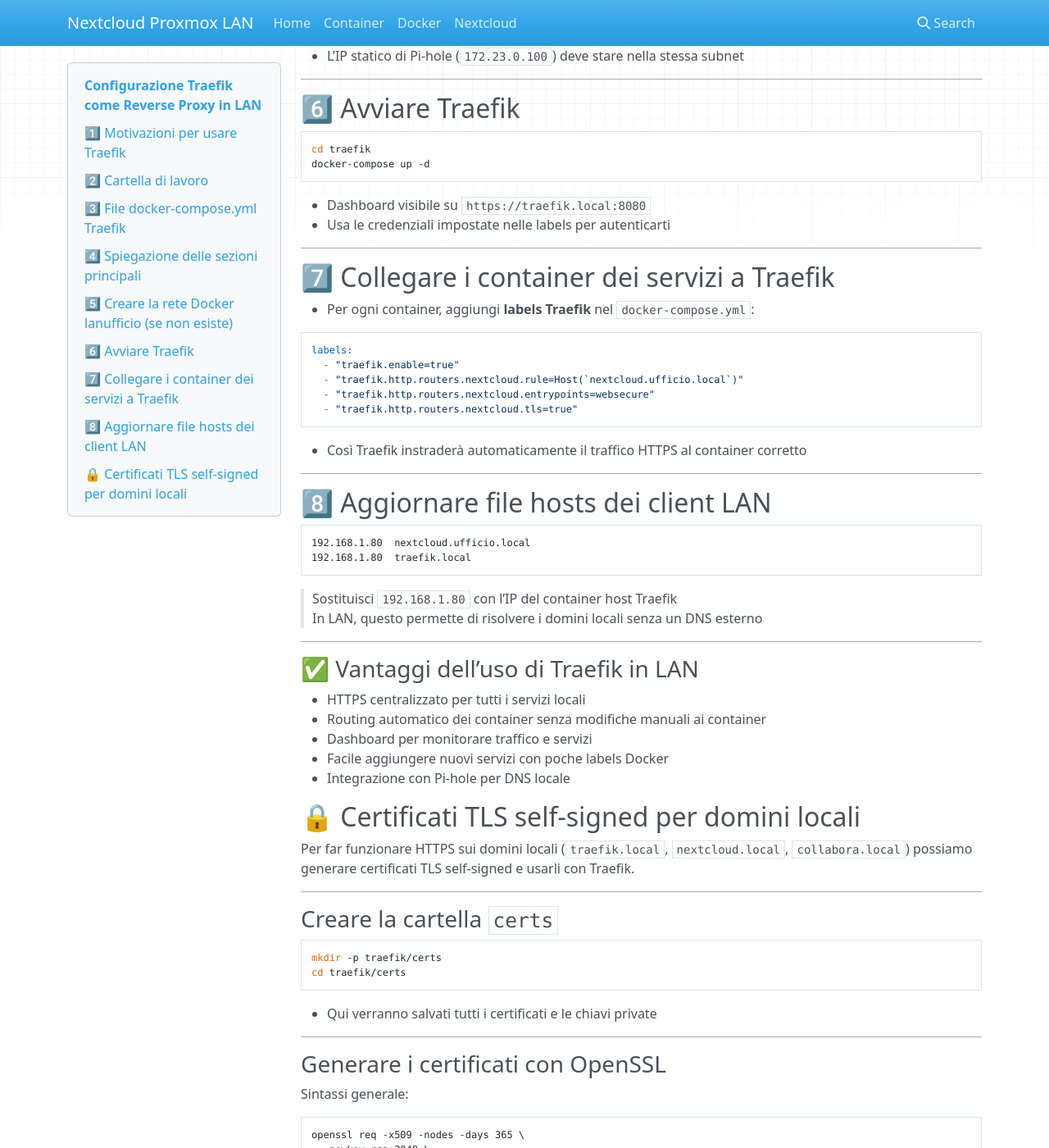
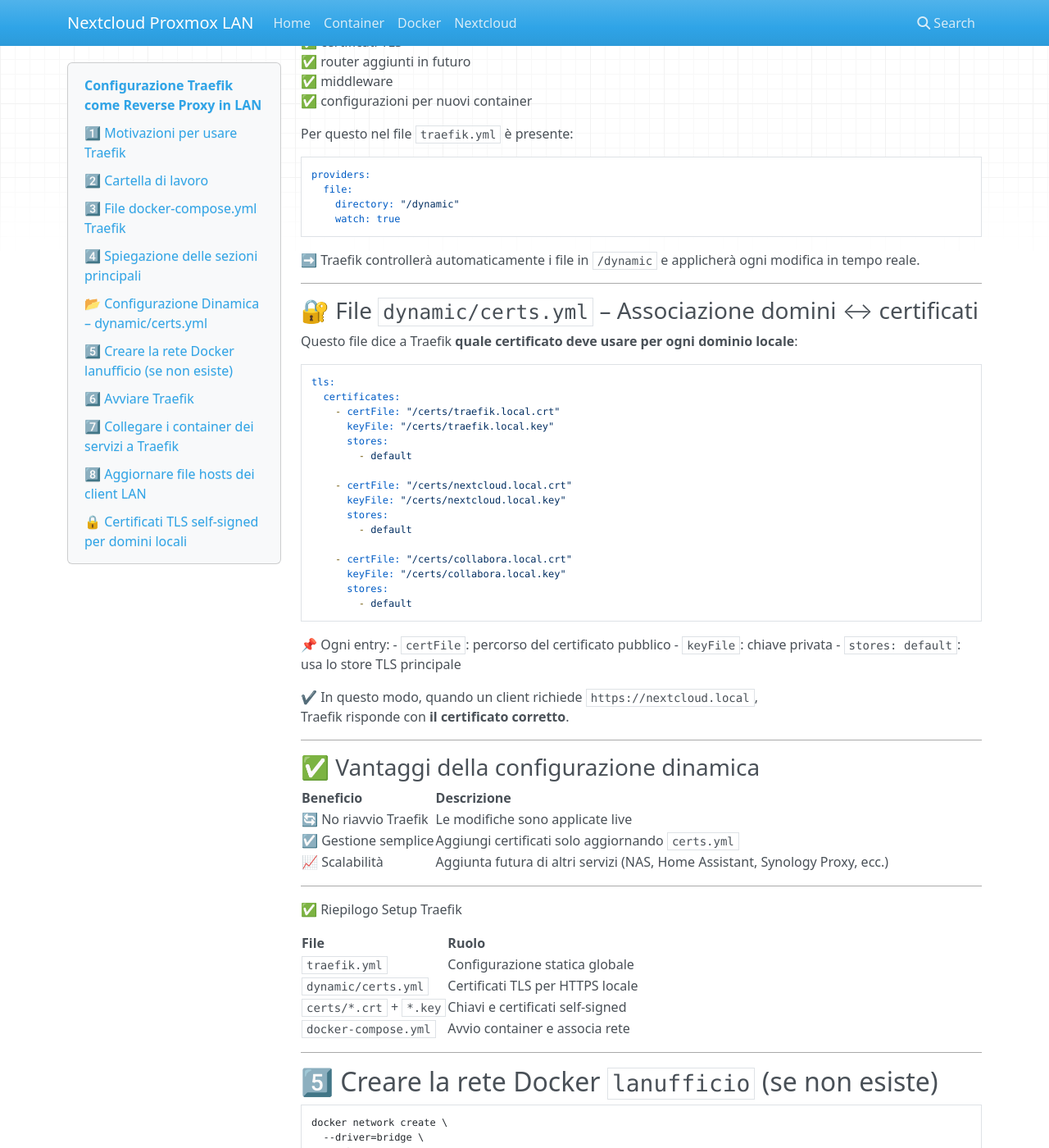
Before and after one commit to masilib/nextcloud-proxmox-lan, an MkDocs documentation site: the page built from docs/04-installazione-traefik.md, in a window 1280 px wide and 1400 px high, scrolled down 2073 px. Shown: the whole window at 82% size. Built offline with MkDocs 1.6.1, drawn with Linux system fonts in a browser that asks for light colours; nearby versions of some CDN libraries; some of the changed text lies outside the part shown.

Commit message:
Update 04-installazione-traefik.md

````diff
--- a/docs/04-installazione-traefik.md
+++ b/docs/04-installazione-traefik.md
@@ -96,6 +96,85 @@ networks:
 | `ports: 80/443/8080` | HTTP, HTTPS e dashboard Traefik |
 | `volumes` | Persistenza configurazioni, certificati e logs |
 | `labels` | Abilita dashboard, routing e autenticazione con base auth |
+
+---
+
+## 📂 Configurazione Dinamica – `dynamic/certs.yml`
+
+Traefik utilizza una configurazione dinamica per gestire elementi che possono cambiare senza riavvio del servizio, come:
+
+✅ certificati TLS
+✅ router aggiunti in futuro
+✅ middleware
+✅ configurazioni per nuovi container
+
+Per questo nel file `traefik.yml` è presente:
+
+```yaml
+providers:
+  file:
+    directory: "/dynamic"
+    watch: true
+```
+
+➡️ Traefik controllerà automaticamente i file in `/dynamic` e applicherà ogni modifica in tempo reale.
+
+---
+
+### 🔐 File `dynamic/certs.yml` – Associazione domini ↔ certificati
+
+Questo file dice a Traefik **quale certificato deve usare per ogni dominio locale**:
+
+```yaml
+tls:
+  certificates:
+    - certFile: "/certs/traefik.local.crt"
+      keyFile: "/certs/traefik.local.key"
+      stores:
+        - default
+
+    - certFile: "/certs/nextcloud.local.crt"
+      keyFile: "/certs/nextcloud.local.key"
+      stores:
+        - default
+
+    - certFile: "/certs/collabora.local.crt"
+      keyFile: "/certs/collabora.local.key"
+      stores:
+        - default
+```
+
+📌 Ogni entry:
+- `certFile`: percorso del certificato pubblico
+- `keyFile`: chiave privata
+- `stores: default`: usa lo store TLS principale
+
+✔️ In questo modo, quando un client richiede `https://nextcloud.local`,
+Traefik risponde con **il certificato corretto**.
+
+---
+
+### ✅ Vantaggi della configurazione dinamica
+
+| Beneficio | Descrizione |
+|----------|-------------|
+| 🔄 No riavvio Traefik | Le modifiche sono applicate live |
+| ☑️ Gestione semplice | Aggiungi certificati solo aggiornando `certs.yml` |
+| 📈 Scalabilità | Aggiunta futura di altri servizi (NAS, Home Assistant, Synology Proxy, ecc.) |
+
+---
+
+✅ Riepilogo Setup Traefik
+
+| File | Ruolo |
+|------|------|
+| `traefik.yml` | Configurazione statica globale |
+| `dynamic/certs.yml` | Certificati TLS per HTTPS locale |
+| `certs/*.crt` + `*.key` | Chiavi e certificati self-signed |
+| `docker-compose.yml` | Avvio container e associa rete |
+
+---
+
 
 ## 5️⃣ Creare la rete Docker `lanufficio` (se non esiste)
 
````
